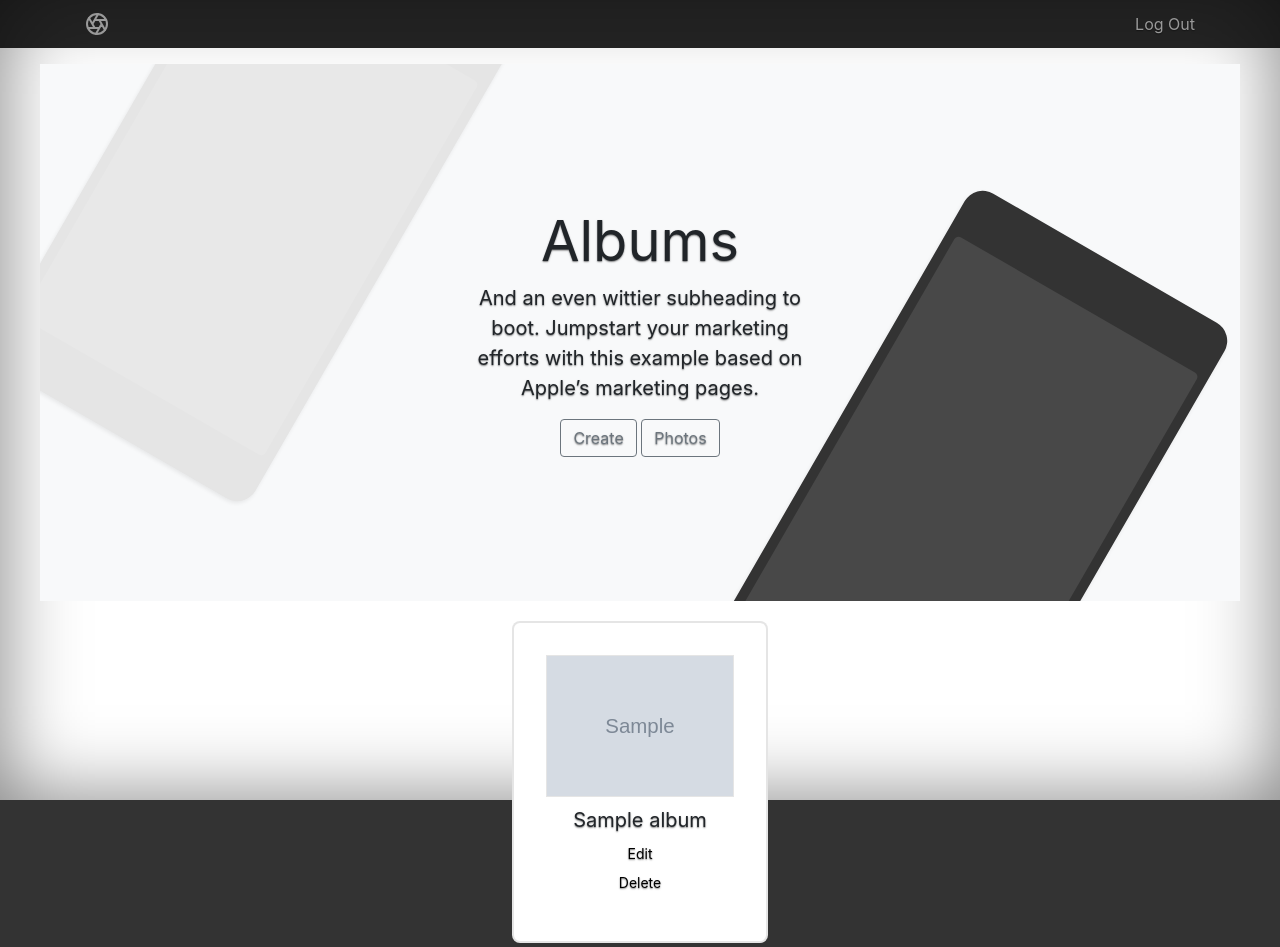
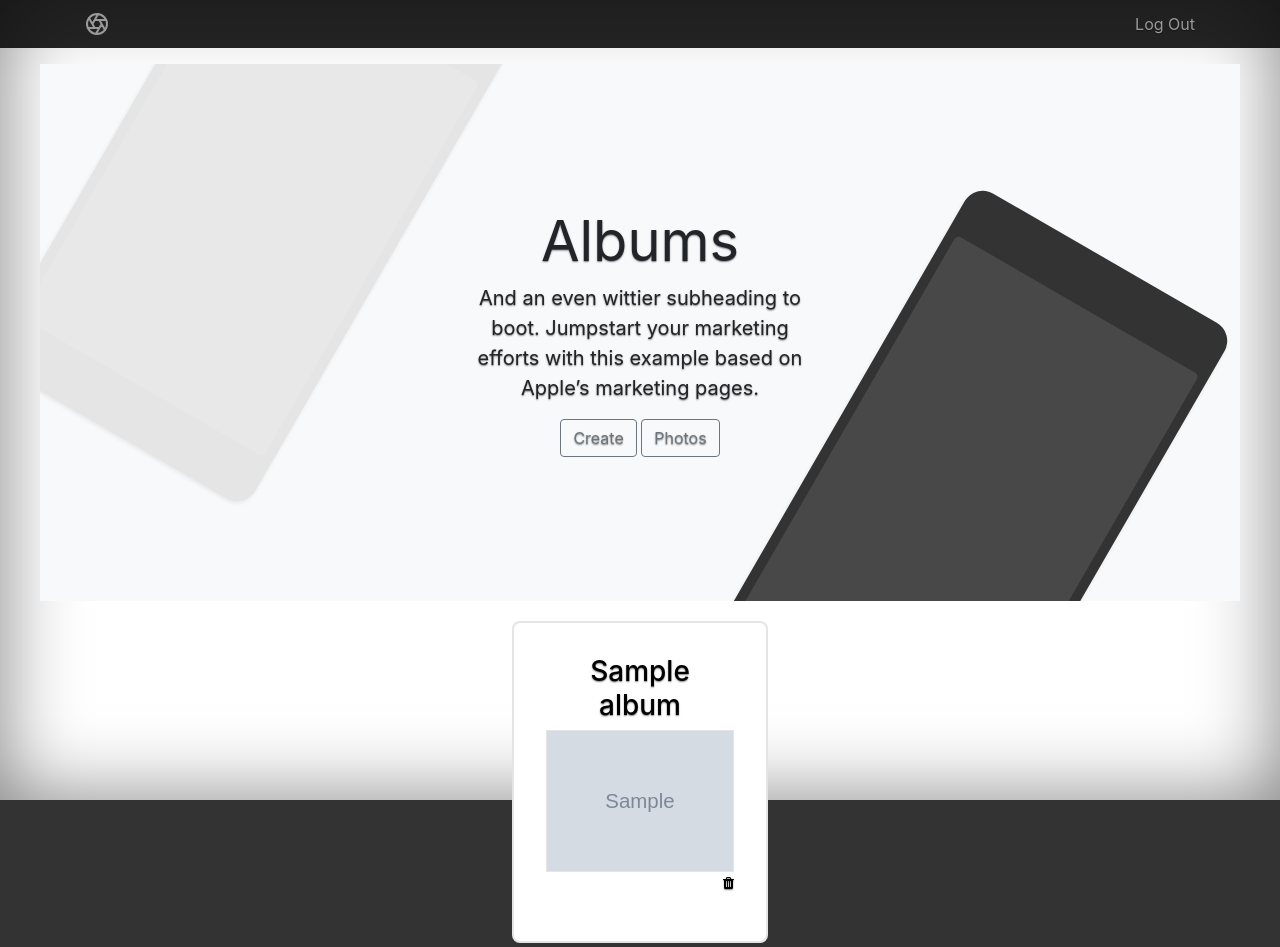
Before and after one commit to shelbysoutter/django-photo-gallery, a Django app: page /albums/ in a window 1280 px wide. Run offline with Django 3.2, Linux system fonts and the light colour scheme; a user stored in the database is signed in; tables that the repository leaves empty hold one stand-in row (values such as "Sample post"); grey boxes marked "Sample" are stand-in pictures; parts of the project's set-up code (start-up, migrations or seed data) failed here and were passed over; some libraries are stand-ins or nearby versions.

```diff
--- a/static/css/style.css
+++ b/static/css/style.css
@@ -219,7 +219,7 @@ body {
 /* Zoom */
 
 .zoom {
-  padding: 50px;
+  padding: 25px;
   transition: transform .2s; /* Animation */
   width: 200px;
   height: 200px;
--- a/templates/core/add_album.html
+++ b/templates/core/add_album.html
@@ -7,7 +7,7 @@
         <div class="col-md-5 p-lg-5 mx-auto my-5">
           <h1 class="display-4 font-weight-normal">Create Album</h1>
           <p class="lead font-weight-normal">And an even wittier subheading to boot. Jumpstart your marketing efforts with this example based on Apple’s marketing pages.</p>
-          <a class="btn btn-outline-secondary" href="{% url 'list_photos' %}">Photos</a>
+          <a class="btn btn-outline-secondary" href="{% url 'list_albums' %}">Albums</a>
         </div>
         <div class="product-device shadow-sm d-none d-md-block"></div>
         <div class="product-device product-device-2 shadow-sm d-none d-md-block"></div>
--- a/templates/core/list_albums.html
+++ b/templates/core/list_albums.html
@@ -22,6 +22,7 @@
 <div class= "d-md-flex flex-wrap">
   {% for album in albums %}
     <article class="mw5 center bg-white br3 pa2 pa4-ns mv1 ba b--black-10 bw1">
+      <h3><a class="black" style="text-decoration:none" href="{% url 'edit_album' pk=album.pk %}">{{album.title}}</a></h3>
       <div class="tc flex">
         <div class=''>
           <a class=" center mw5 tc black link dim"
@@ -38,15 +39,10 @@
         </a>
         <hr class="mw3 bb bw1 b--black-10">
       </div>
-      <div class="tc">
-        <dl class="mt2 f6 lh-copy">
-          <dt class="clip">Title</dt>
-          <dd class="f4">{{album.title}}</dd>
-          <dt class="clip">Edit</dt>
-          <dd class="white"><a class="black" style="text-decoration:none" href="{% url 'edit_album' pk=album.pk %}">Edit</a></dd>
-          <dt class="clip">Delete</dt>
-          <dd class="ml0 gray"><a class="black" style="text-decoration:none" href="{% url 'delete_album' pk=album.pk %}">Delete</a></dd>
-        </dl>
+      <div class="">
+        <ul class="f6 text-right">
+          <li style="list-style:none" class="text-right"><a class="black" style="text-decoration:none" href="{% url 'delete_album' pk=album.pk %}"><i class="fa fa-trash"></i></a></li>
+        </ul>
       </div>
     </article>
   {% endfor %}
--- a/templates/core/show_album.html
+++ b/templates/core/show_album.html
@@ -36,7 +36,7 @@
 <div class="flex flex-wrap">
     {% for photo in photos %}
 
-    <div class="w-33 pa3 mw5 center br3 pa3 pa4-ns mv3" ß>
+    <div class="mw5 center br3 pa1-ns mv2">
 
       {% if photo.photo %}
       <div class="flex"><img class="zoom" src="{{ photo.photo_thumbnail.url }}"></div>
```
Also changed, not shown: templates/core/add_photo_to_album.html (+4 -6 lines), templates/core/list_photos.html (+4 -5 lines).
